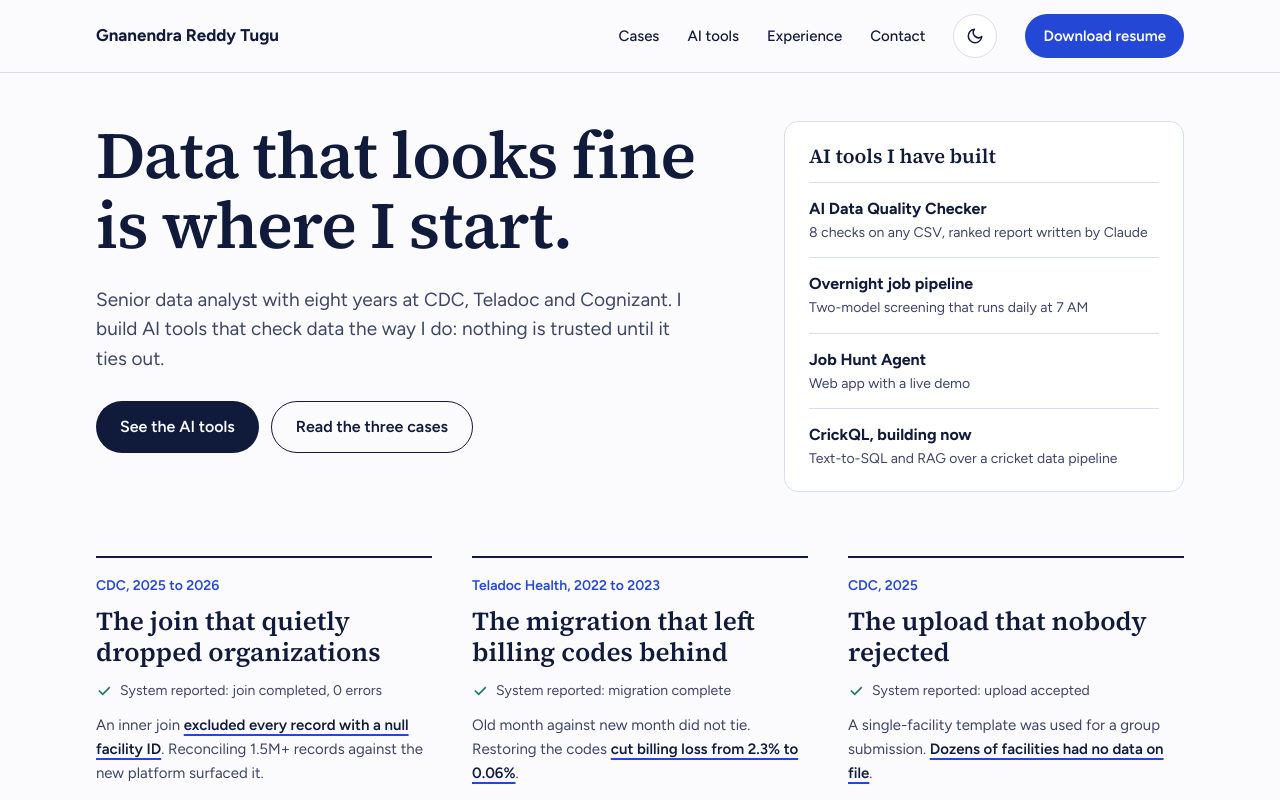
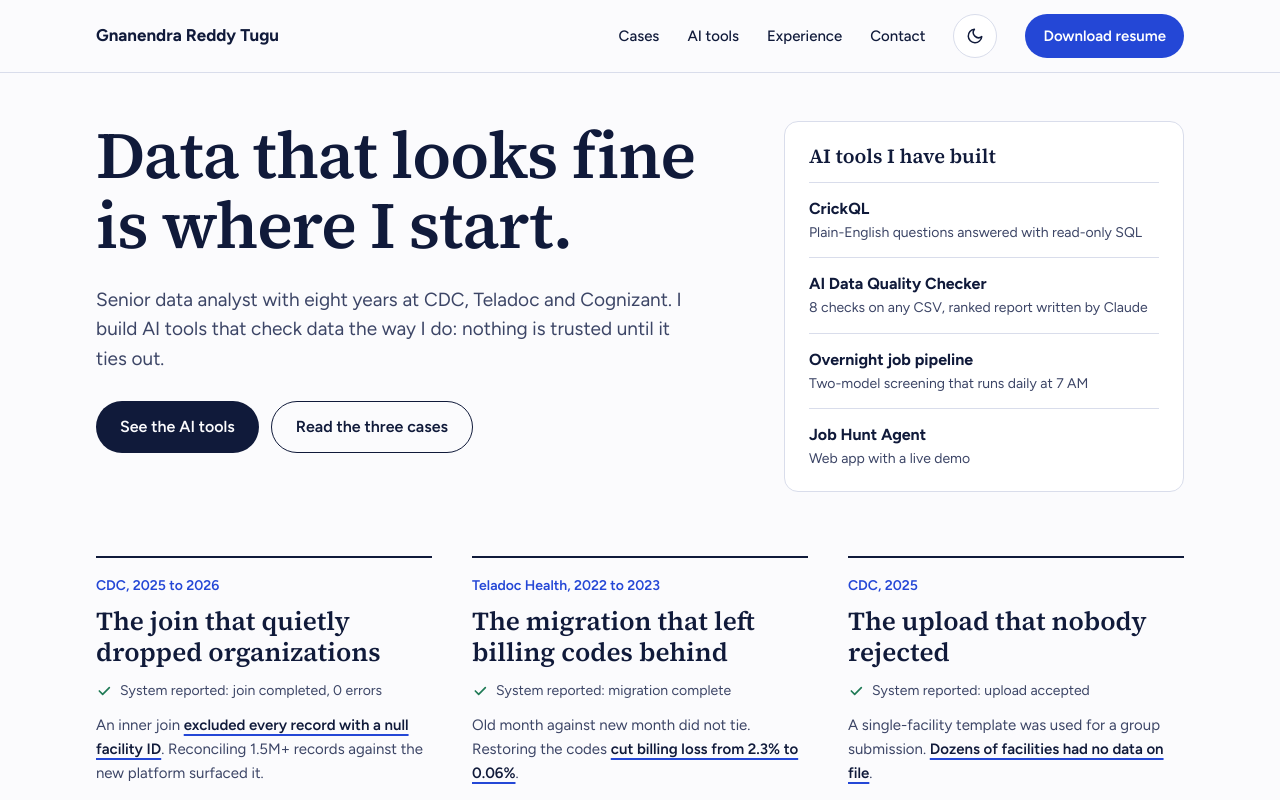
Before and after one commit to gnanendrart/gnanendra-portfolio, a Next.js app: page / in a window 1280 px wide. Shown: the top 800 px of the page. Built offline with nearby package versions, Linux system fonts and the light colour scheme.

Commit message:
CrickQL card: text-to-SQL shipped, repo link, holdout result (#2)
* CrickQL card: text-to-SQL shipped, repo link, holdout result

* CrickQL first under AI tools; update section intro

```diff
--- a/components/Tools.tsx
+++ b/components/Tools.tsx
@@ -9,7 +9,7 @@ export default function Tools() {
           AI tools
         </h2>
         <p className="mt-4 max-w-[62ch] text-lg leading-[1.55] text-muted">
-          Built on the Claude API. Three are finished and one is in progress.
+          Built on the Claude API. All four are live, and CrickQL's retrieval layer is in progress.
         </p>
 
         <div className="mt-12 grid gap-x-16 gap-y-14 lg:grid-cols-2">
--- a/content/projects.ts
+++ b/content/projects.ts
@@ -15,6 +15,33 @@ export type Tool = {
 };
 
 export const tools: Tool[] = [
+  {
+    id: 'tool-crickql',
+    name: 'CrickQL',
+    status: 'Text-to-SQL shipped',
+    panel: 'Plain-English questions answered with read-only SQL',
+    description:
+      'Ask an IPL cricket question in plain English and get the answer with the SQL that produced it. Claude writes the SQL against a dbt warehouse, and a parser check, a read-only database role and a 10-second timeout keep it read-only.',
+    stages: [
+      {
+        label: 'Pipeline',
+        text: 'Cricsheet to S3, Postgres and Snowflake, modeled in dbt and orchestrated by Airflow. 1,243 matches, 295,732 deliveries, 49 dbt data tests passing on both warehouses.',
+      },
+      {
+        label: 'Text-to-SQL',
+        text: 'Agent served by FastAPI in Docker, with CI on every pull request. 11 of 12 on a holdout set written blind to the agent. The first eval scored 46.7% because the scorer rejected correct answers that came with extra rows.',
+      },
+      { label: 'Next', text: 'Retrieval over the Laws of Cricket, then a router that sends each question to SQL, retrieval or both.' },
+    ],
+    stack: ['Python', 'Claude API', 'dbt', 'PostgreSQL', 'Snowflake', 'Airflow', 'FastAPI', 'Docker', 'AWS S3'],
+    links: [
+      {
+        label: 'Code on GitHub',
+        href: 'https://github.com/gnanendrart/crickql',
+        kind: 'github',
+      },
+    ],
+  },
   {
     id: 'tool-dqc',
     name: 'AI Data Quality Checker',
@@ -78,28 +105,6 @@ export const tools: Tool[] = [
       },
     ],
   },
-  {
-    id: 'tool-crickql',
-    name: 'CrickQL',
-    status: 'Building now',
-    panel: 'Text-to-SQL and RAG over a cricket data pipeline',
-    description:
-      'Ask an IPL cricket question in plain English and get the answer. Number questions go to SQL over a warehouse, rule questions go to retrieval over cricket documents, and questions that need both get both.',
-    stages: [
-      {
-        label: 'Done',
-        text: 'Pipeline from Cricsheet to S3, Postgres and Snowflake, modeled in dbt and orchestrated by Airflow. 1,243 matches, 295,732 deliveries, 49 dbt data tests passing on both warehouses.',
-      },
-      {
-        label: 'In progress',
-        text: 'Text-to-SQL agent with a read-only database role and an evaluation set.',
-      },
-      { label: 'Planned', text: 'Retrieval layer and a router that picks SQL, retrieval or both.' },
-    ],
-    stack: ['Python', 'PostgreSQL', 'Snowflake', 'dbt', 'Airflow', 'AWS S3', 'Claude API'],
-    links: [],
-    note: 'The repository goes public when the text-to-SQL agent ships.',
-  },
 ];
 
 export type DataProject = {
```
